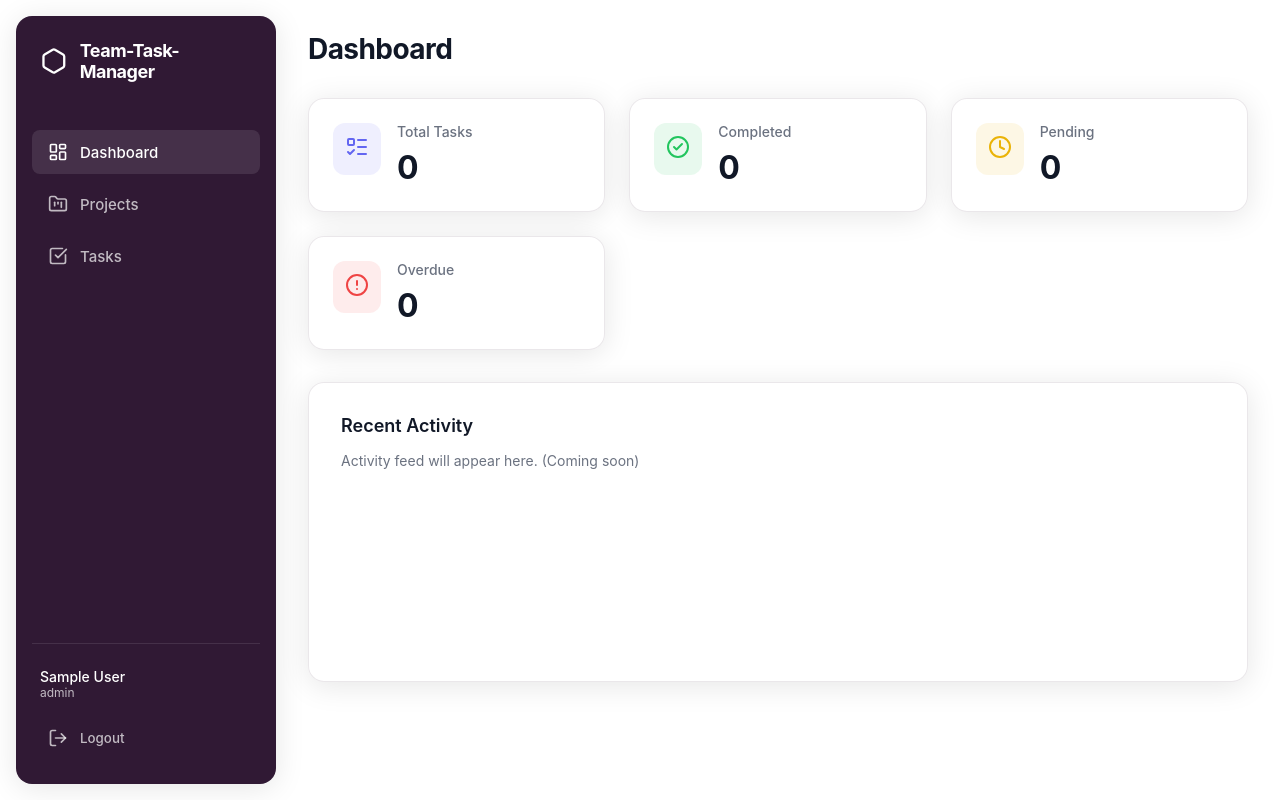
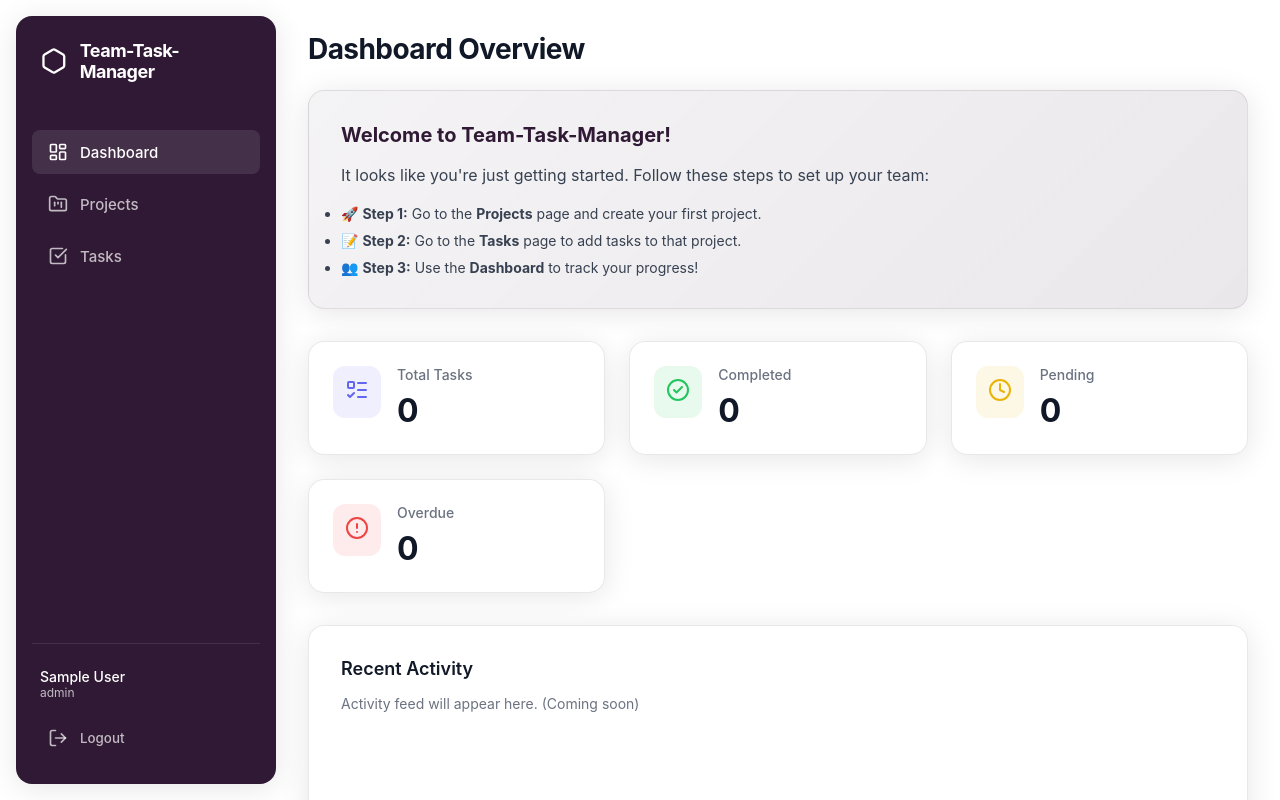
Before and after one commit to JyotsnaAmulya/team-task-manager, a React app in the folder frontend/: page / in a window 1280 px wide. Shown: the top 800 px of the page. Built offline with nearby package versions, Linux system fonts and the light colour scheme; no server answers; sample sign-in values are in the browser's storage; the HTML template or start-up script is replaced by a standard one.

Commit message:
docs: add welcome guide to dashboard

```diff
--- a/frontend/src/pages/Dashboard.jsx
+++ b/frontend/src/pages/Dashboard.jsx
@@ -67,7 +67,19 @@ const Dashboard = () => {
 
   return (
     <div className="animate-fade-in">
-      <h1 className="page-title">Dashboard</h1>
+      <h1 className="page-title">Dashboard Overview</h1>
+
+      <div className="glass-panel" style={{ padding: '32px', marginBottom: '32px', background: 'linear-gradient(135deg, rgba(48, 25, 52, 0.05), rgba(48, 25, 52, 0.1))' }}>
+        <h2 style={{ fontSize: '20px', marginBottom: '16px', color: 'var(--accent-primary)' }}>Welcome to Team-Task-Manager!</h2>
+        <p style={{ color: 'var(--text-secondary)', lineHeight: '1.6', maxWidth: '600px' }}>
+          It looks like you're just getting started. Follow these steps to set up your team:
+        </p>
+        <ul style={{ marginTop: '16px', color: 'var(--text-secondary)', display: 'flex', flexDirection: 'column', gap: '10px', fontSize: '14px' }}>
+          <li>🚀 <strong>Step 1:</strong> Go to the <strong>Projects</strong> page and create your first project.</li>
+          <li>📝 <strong>Step 2:</strong> Go to the <strong>Tasks</strong> page to add tasks to that project.</li>
+          <li>👥 <strong>Step 3:</strong> Use the <strong>Dashboard</strong> to track your progress!</li>
+        </ul>
+      </div>
 
       <div style={{
         display: 'grid',
```
